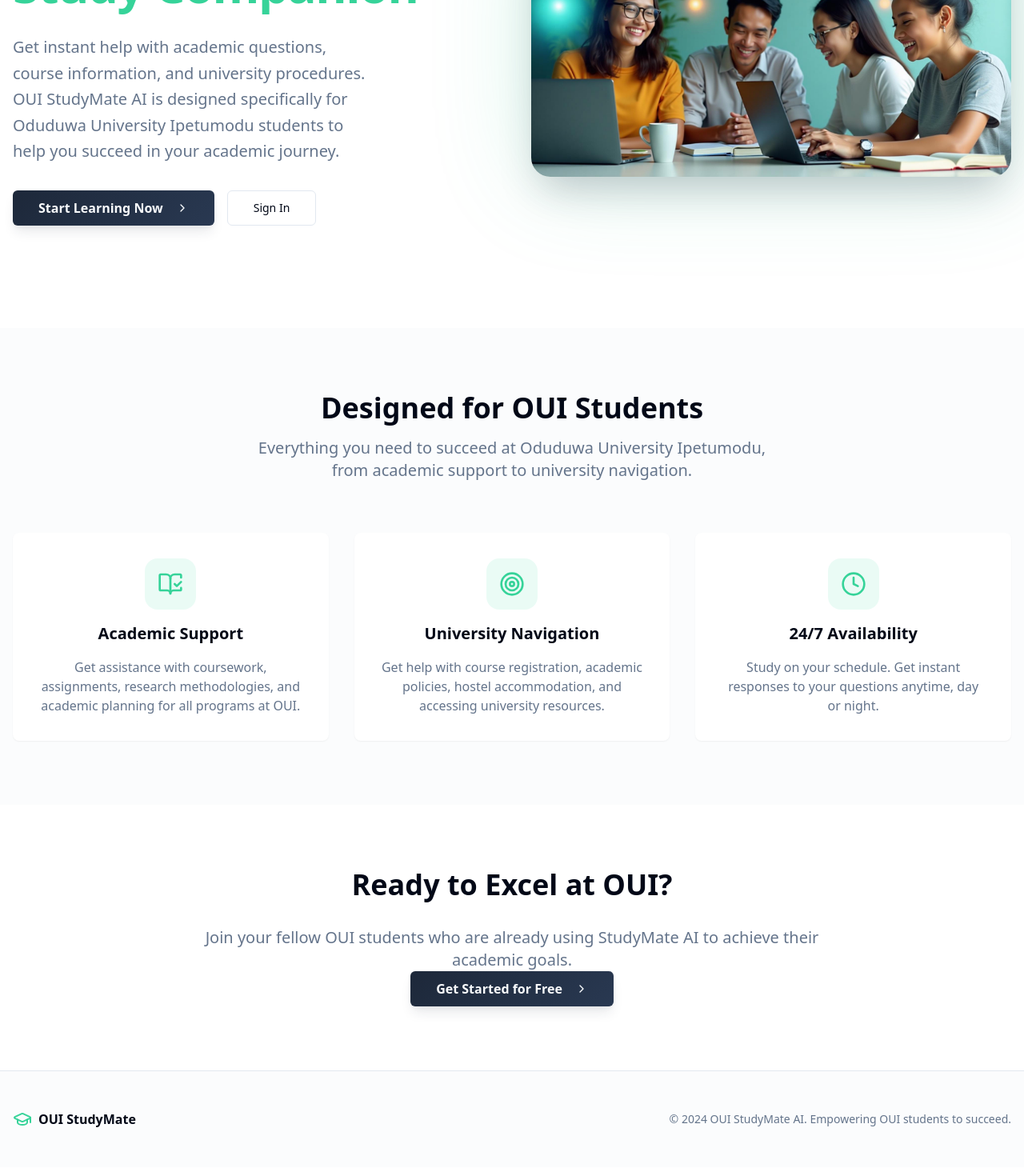
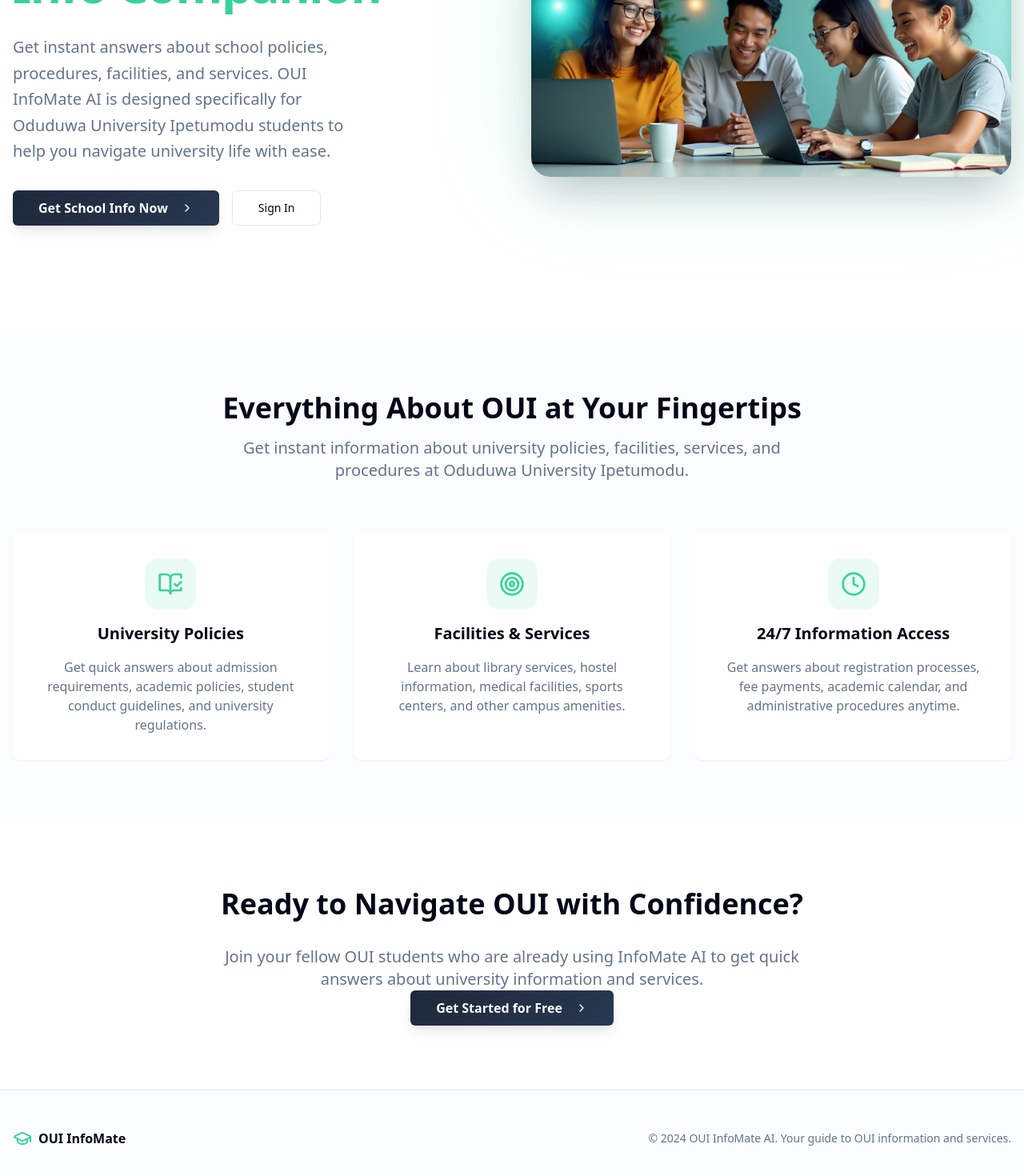
Before and after one commit to emmanuelayinde/OUI-InfoMate, a React (Vite) app: page / in a window 1280 px wide. Shown: the part 370-1840 px from the top of the page at 80% size. Built offline with nearby package versions, Linux system fonts and the light colour scheme.

Commit message:
Fix landing page brand info
Update the brand information on the landing page to reflect the correct branding.

```diff
--- a/src/pages/Landing.tsx
+++ b/src/pages/Landing.tsx
@@ -1,3 +1,4 @@
+
 import { Button } from "@/components/ui/button";
 import { Card, CardContent } from "@/components/ui/card";
 import { Link } from "react-router-dom";
@@ -21,7 +22,7 @@ const Landing = () => {
         <div className="container mx-auto px-4 h-16 flex items-center justify-between">
           <div className="flex items-center space-x-2">
             <GraduationCap className="h-8 w-8 text-accent" />
-            <span className="text-xl font-bold text-foreground">OUI StudyMate</span>
+            <span className="text-xl font-bold text-foreground">OUI InfoMate</span>
           </div>
           <div className="flex items-center space-x-4">
             <Link to="/login">
@@ -41,24 +42,24 @@ const Landing = () => {
             <div className="space-y-8">
               <div className="inline-flex items-center rounded-full bg-accent/10 px-4 py-2 text-sm font-medium text-accent">
                 <Sparkles className="w-4 h-4 mr-2" />
-                AI-Powered Academic Assistant
+                AI-Powered School Information Assistant
               </div>
 
               <h1 className="text-4xl lg:text-6xl font-bold tracking-tight text-foreground">
                 Your OUI
-                <span className="text-accent block">Study Companion</span>
+                <span className="text-accent block">Info Companion</span>
               </h1>
 
               <p className="text-xl text-muted-foreground leading-relaxed max-w-md">
-                Get instant help with academic questions, course information, and university procedures.
-                OUI StudyMate AI is designed specifically for Oduduwa University Ipetumodu students
-                to help you succeed in your academic journey.
+                Get instant answers about school policies, procedures, facilities, and services.
+                OUI InfoMate AI is designed specifically for Oduduwa University Ipetumodu students
+                to help you navigate university life with ease.
               </p>
 
               <div className="flex flex-col sm:flex-row gap-4">
                 <Link to="/signup">
                   <Button variant="hero" size="lg" className="group">
-                    Start Learning Now
+                    Get School Info Now
                     <ChevronRight className="w-4 h-4 ml-2 group-hover:translate-x-1 transition-transform" />
                   </Button>
                 </Link>
@@ -74,7 +75,7 @@ const Landing = () => {
               <div className="absolute inset-0 bg-gradient-accent rounded-3xl opacity-20 blur-3xl"></div>
               <img
                 src={heroImage}
-                alt="Students collaborating with AI assistance"
+                alt="Students getting school information assistance"
                 className="relative rounded-3xl shadow-large w-full"
               />
             </div>
@@ -87,10 +88,10 @@ const Landing = () => {
         <div className="container mx-auto px-4">
           <div className="text-center space-y-4 mb-16">
             <h2 className="text-3xl lg:text-4xl font-bold text-foreground">
-              Designed for OUI Students
+              Everything About OUI at Your Fingertips
             </h2>
             <p className="text-xl text-muted-foreground max-w-2xl mx-auto">
-              Everything you need to succeed at Oduduwa University Ipetumodu, from academic support to university navigation.
+              Get instant information about university policies, facilities, services, and procedures at Oduduwa University Ipetumodu.
             </p>
           </div>
 
@@ -100,10 +101,10 @@ const Landing = () => {
                 <div className="w-16 h-16 bg-accent/10 rounded-2xl flex items-center justify-center mx-auto">
                   <BookOpenCheck className="w-8 h-8 text-accent" />
                 </div>
-                <h3 className="text-xl font-semibold text-foreground">Academic Support</h3>
+                <h3 className="text-xl font-semibold text-foreground">University Policies</h3>
                 <p className="text-muted-foreground">
-                  Get assistance with coursework, assignments, research methodologies,
-                  and academic planning for all programs at OUI.
+                  Get quick answers about admission requirements, academic policies,
+                  student conduct guidelines, and university regulations.
                 </p>
               </CardContent>
             </Card>
@@ -113,10 +114,10 @@ const Landing = () => {
                 <div className="w-16 h-16 bg-accent/10 rounded-2xl flex items-center justify-center mx-auto">
                   <Target className="w-8 h-8 text-accent" />
                 </div>
-                <h3 className="text-xl font-semibold text-foreground">University Navigation</h3>
+                <h3 className="text-xl font-semibold text-foreground">Facilities & Services</h3>
                 <p className="text-muted-foreground">
-                  Get help with course registration, academic policies,
-                  hostel accommodation, and accessing university resources.
+                  Learn about library services, hostel information, medical facilities,
+                  sports centers, and other campus amenities.
                 </p>
               </CardContent>
             </Card>
@@ -126,10 +127,10 @@ const Landing = () => {
                 <div className="w-16 h-16 bg-accent/10 rounded-2xl flex items-center justify-center mx-auto">
                   <Clock className="w-8 h-8 text-accent" />
                 </div>
-                <h3 className="text-xl font-semibold text-foreground">24/7 Availability</h3>
+                <h3 className="text-xl font-semibold text-foreground">24/7 Information Access</h3>
                 <p className="text-muted-foreground">
-                  Study on your schedule. Get instant responses to your
-                  questions anytime, day or night.
+                  Get answers about registration processes, fee payments,
+                  academic calendar, and administrative procedures anytime.
                 </p>
               </CardContent>
             </Card>
@@ -142,11 +143,11 @@ const Landing = () => {
         <div className="container mx-auto px-4 text-center">
           <div className="max-w-3xl mx-auto space-y-8">
             <h2 className="text-3xl lg:text-4xl font-bold text-foreground">
-              Ready to Excel at OUI?
+              Ready to Navigate OUI with Confidence?
             </h2>
             <p className="text-xl text-muted-foreground">
-              Join your fellow OUI students who are already using StudyMate AI
-              to achieve their academic goals.
+              Join your fellow OUI students who are already using InfoMate AI
+              to get quick answers about university information and services.
             </p>
             <Link to="/signup">
               <Button variant="hero" size="lg" className="group">
@@ -164,10 +165,10 @@ const Landing = () => {
           <div className="flex flex-col md:flex-row justify-between items-center space-y-4 md:space-y-0">
             <div className="flex items-center space-x-2">
               <GraduationCap className="h-6 w-6 text-accent" />
-              <span className="font-semibold text-foreground">OUI StudyMate</span>
+              <span className="font-semibold text-foreground">OUI InfoMate</span>
             </div>
             <p className="text-sm text-muted-foreground">
-              © 2024 OUI StudyMate AI. Empowering OUI students to succeed.
+              © 2024 OUI InfoMate AI. Your guide to OUI information and services.
             </p>
           </div>
         </div>
```
